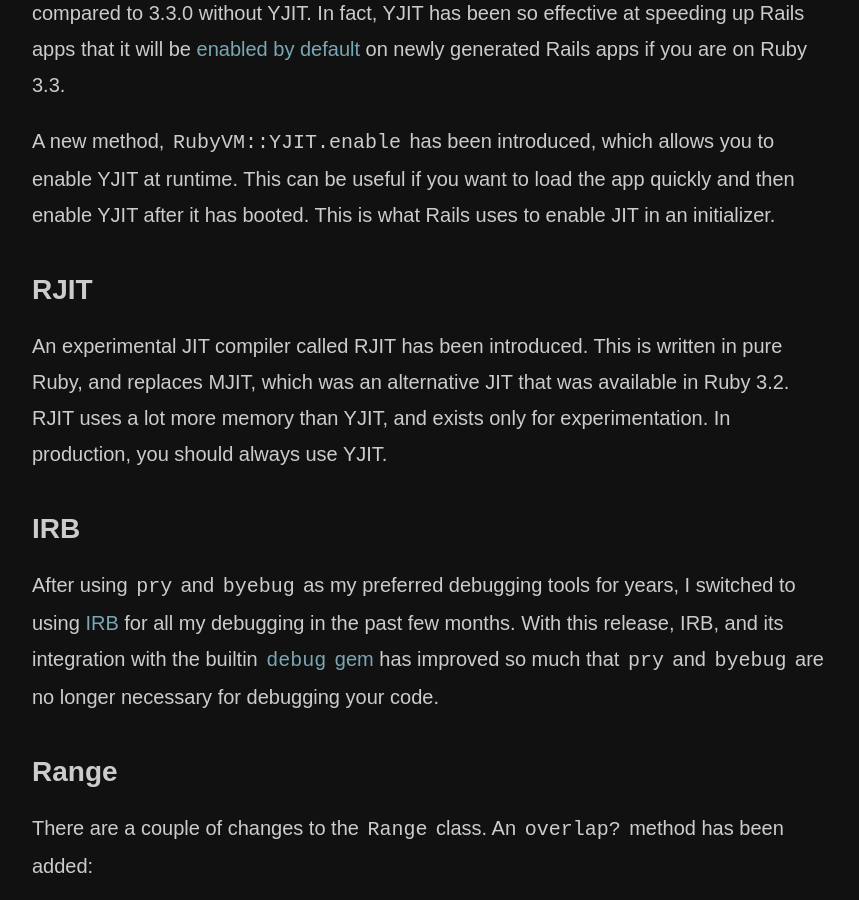
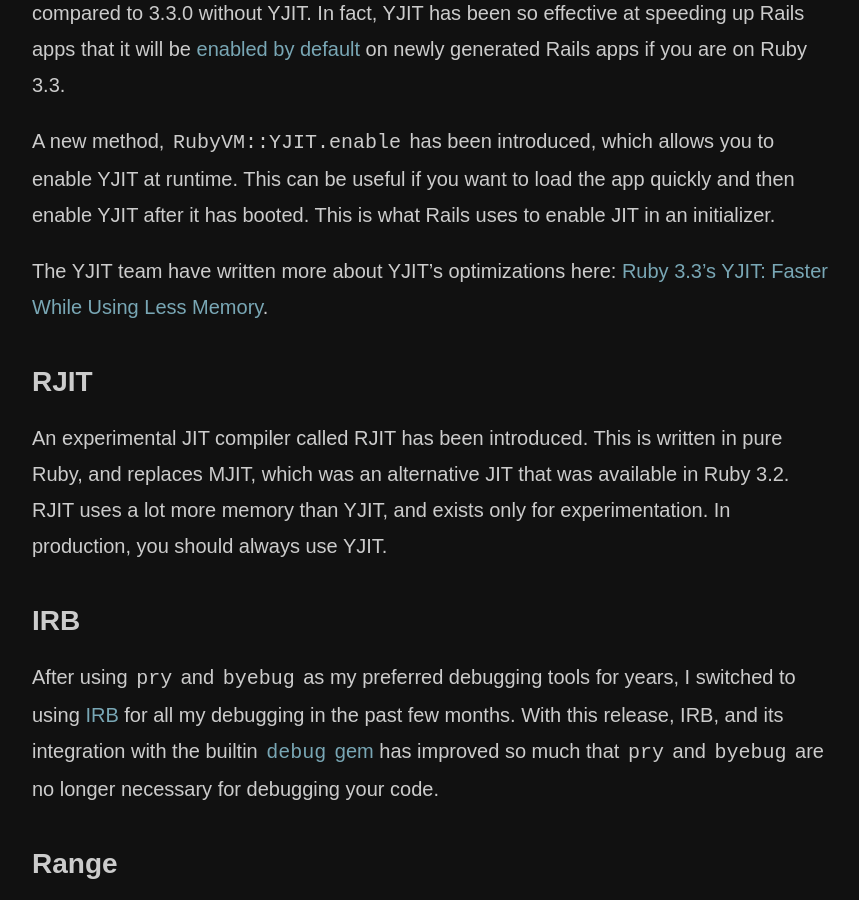
Before and after one commit to nithinbekal/nithinbekal.github.io, a Jekyll site: the page built from _posts/2023-12-17-ruby-3-3.md, in a window 1280 px wide and 900 px high, scrolled down 693 px. Shown: the whole window, without its empty margins (208-1067 px from the left). Built offline with Jekyll 4.4.1, drawn with Linux system fonts in a browser that asks for light colours; comment, search, counter and statistics services are not loaded.

Commit message:
Add link to Rails at Scale YJIT post

```diff
--- a/_posts/2023-12-17-ruby-3-3.md
+++ b/_posts/2023-12-17-ruby-3-3.md
@@ -53,6 +53,10 @@
 after it has booted.
 This is what Rails uses to enable JIT
 in an initializer.
+
+The YJIT team have written more about
+YJIT's optimizations here:
+[Ruby 3.3’s YJIT: Faster While Using Less Memory](https://railsatscale.com/2023-12-04-ruby-3-3-s-yjit-faster-while-using-less-memory/).
 
 ### RJIT
 
```
